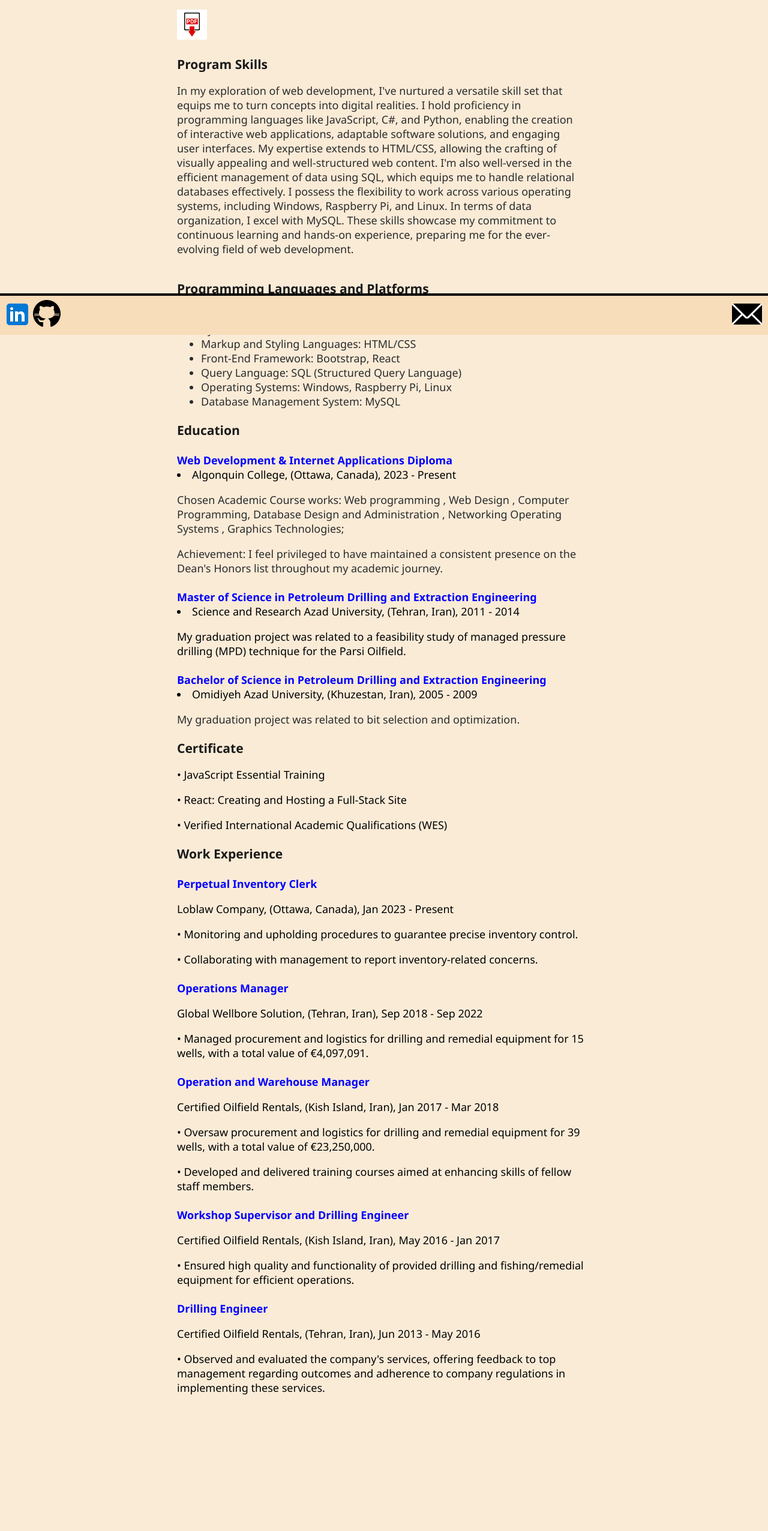
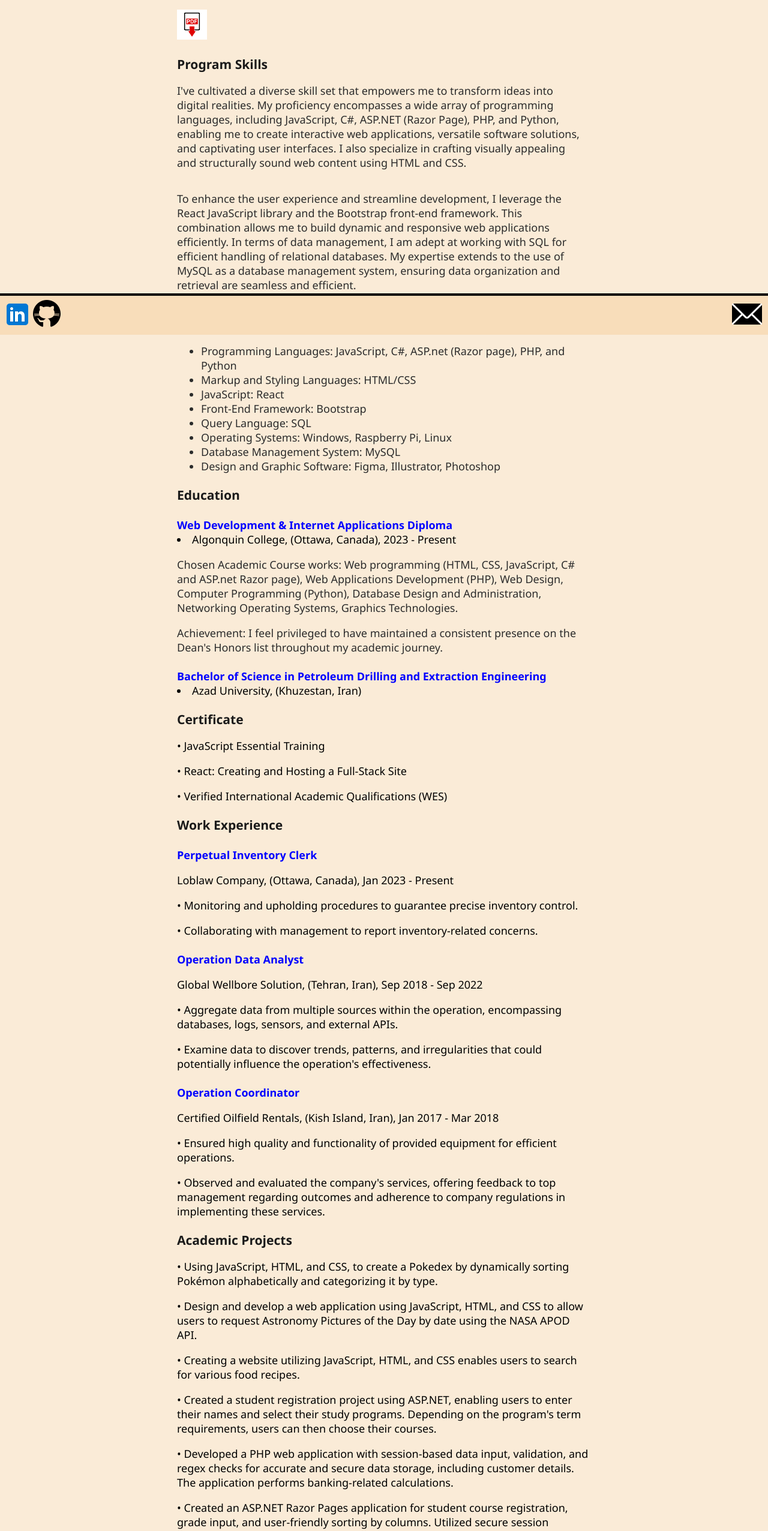
Before and after one commit to Idenshah/WebSite, a React (Create React App) app: page /about in a window 1280 px wide. Shown: the part 242-2794 px from the top of the page at 60% size. Before the commit the page ends 2712 px from the top, so only its background shows below. Built offline with nearby package versions, Linux system fonts and the light colour scheme.

Commit message:
updated.

```diff
--- a/src/Pages/AboutPage.js
+++ b/src/Pages/AboutPage.js
@@ -20,19 +20,22 @@ const AboutPage = () => {
 
         <h3>Program Skills</h3>
         <p className="aboutMe">
-          In my exploration of web development, I've nurtured a versatile skill
-          set that equips me to turn concepts into digital realities. I hold
-          proficiency in programming languages like JavaScript, C#, and Python,
-          enabling the creation of interactive web applications, adaptable
-          software solutions, and engaging user interfaces. My expertise extends
-          to HTML/CSS, allowing the crafting of visually appealing and
-          well-structured web content. I'm also well-versed in the efficient
-          management of data using SQL, which equips me to handle relational
-          databases effectively. I possess the flexibility to work across
-          various operating systems, including Windows, Raspberry Pi, and Linux.
-          In terms of data organization, I excel with MySQL. These skills
-          showcase my commitment to continuous learning and hands-on experience,
-          preparing me for the ever-evolving field of web development.
+          I've cultivated a diverse skill set that empowers me to transform
+          ideas into digital realities. My proficiency encompasses a wide array
+          of programming languages, including JavaScript, C#, ASP.NET (Razor
+          Page), PHP, and Python, enabling me to create interactive web
+          applications, versatile software solutions, and captivating user
+          interfaces. I also specialize in crafting visually appealing and
+          structurally sound web content using HTML and CSS.
+        </p>
+        <p className="aboutMe">
+          To enhance the user experience and streamline development, I leverage
+          the React JavaScript library and the Bootstrap front-end framework.
+          This combination allows me to build dynamic and responsive web
+          applications efficiently. In terms of data management, I am adept at
+          working with SQL for efficient handling of relational databases. My
+          expertise extends to the use of MySQL as a database management system,
+          ensuring data organization and retrieval are seamless and efficient.
         </p>
         <h3>Programming Languages and Platforms</h3>
         <ul className="aboutList">
@@ -45,12 +48,16 @@ const AboutPage = () => {
             HTML/CSS
           </li>
           <li>
+            <span className="listBold"> JavaScript: </span>
+            React
+          </li>
+          <li>
             <span className="listBold"> Front-End Framework: </span>
-            Bootstrap, React
+            Bootstrap
           </li>
           <li>
             <span className="listBold"> Query Language: </span>
-            SQL (Structured Query Language)
+            SQL
           </li>
           <li>
             <span className="listBold"> Operating Systems: </span>
@@ -60,38 +67,31 @@ const AboutPage = () => {
             <span className="listBold"> Database Management System: </span>
             MySQL
           </li>
+          <li>
+            <span className="listBold"> Design and Graphic Software: </span>
+            Figma, Illustrator, Photoshop
+          </li>
         </ul>
         <h3>Education</h3>
         <h4>Web Development & Internet Applications Diploma</h4>
         <li>Algonquin College, (Ottawa, Canada), 2023 - Present</li>
         <dl className="aboutList">
-          <span className="listBold"> Chosen Academic Course works: </span>Web
-          programming , Web Design , Computer Programming, Database Design and
-          Administration , Networking Operating Systems , Graphics Technologies;
+          <span className="listBold"> Chosen Academic Course works: </span>
+          Web programming (HTML, CSS, JavaScript, C# and ASP.net Razor page),
+          Web Applications Development (PHP), Web Design, Computer Programming
+          (Python), Database Design and Administration, Networking Operating
+          Systems, Graphics Technologies.
         </dl>
         <dl className="aboutList">
           <span className="listBold"> Achievement: </span>I feel privileged to
           have maintained a consistent presence on the Dean's Honors list
           throughout my academic journey.
         </dl>
-        <h4>
-          Master of Science in Petroleum Drilling and Extraction Engineering
-        </h4>
-        <li>
-          Science and Research Azad University, (Tehran, Iran), 2011 - 2014
-        </li>
-        <dl>
-          My graduation project was related to a feasibility study of managed
-          pressure drilling (MPD) technique for the Parsi Oilfield.
-        </dl>
 
         <h4>
           Bachelor of Science in Petroleum Drilling and Extraction Engineering
         </h4>
-        <li>Omidiyeh Azad University, (Khuzestan, Iran), 2005 - 2009</li>
-        <dl className="aboutList">
-          My graduation project was related to bit selection and optimization.
-        </dl>
+        <li>Azad University, (Khuzestan, Iran)</li>
         <h3>Certificate</h3>
         <div className="certification">
           <dl>• JavaScript Essential Training</dl>
@@ -111,45 +111,100 @@ const AboutPage = () => {
             concerns.
           </dl>
         </div>
-        <h4>Operations Manager</h4>
+        <h4>Operation Data Analyst</h4>
         <div className="workList">
           <dl>Global Wellbore Solution, (Tehran, Iran), Sep 2018 - Sep 2022</dl>
           <dl>
-            • Managed procurement and logistics for drilling and remedial
-            equipment for 15 wells, with a total value of €4,097,091.
+            • Aggregate data from multiple sources within the operation,
+            encompassing databases, logs, sensors, and external APIs.
+          </dl>
+          <dl>
+            • Examine data to discover trends, patterns, and irregularities that
+            could potentially influence the operation's effectiveness.
           </dl>
         </div>
-        <h4>Operation and Warehouse Manager</h4>
+        <h4>Operation Coordinator</h4>
         <dl>
           Certified Oilfield Rentals, (Kish Island, Iran), Jan 2017 - Mar 2018
         </dl>
         <div className="workList">
           <dl>
-            • Oversaw procurement and logistics for drilling and remedial
-            equipment for 39 wells, with a total value of €23,250,000.
+            • Ensured high quality and functionality of provided equipment for
+            efficient operations.
           </dl>
-          <dl>
-            • Developed and delivered training courses aimed at enhancing skills
-            of fellow staff members.
-          </dl>
-        </div>
-        <h4>Workshop Supervisor and Drilling Engineer</h4>
-        <dl>
-          Certified Oilfield Rentals, (Kish Island, Iran), May 2016 - Jan 2017
-        </dl>
-        <div className="workList">
-          <dl>
-            • Ensured high quality and functionality of provided drilling and
-            fishing/remedial equipment for efficient operations.
-          </dl>
-        </div>
-        <h4>Drilling Engineer</h4>
-        <dl>Certified Oilfield Rentals, (Tehran, Iran), Jun 2013 - May 2016</dl>
-        <div className="workList">
           <dl>
             • Observed and evaluated the company's services, offering feedback
             to top management regarding outcomes and adherence to company
             regulations in implementing these services.
+          </dl>
+        </div>
+        <h3>Academic Projects</h3>
+        <div className="academicProjects">
+          <dl>
+            • Using JavaScript, HTML, and CSS, to create a Pokedex by
+            dynamically sorting Pokémon alphabetically and categorizing it by
+            type.
+          </dl>
+          <dl>
+            • Design and develop a web application using JavaScript, HTML, and
+            CSS to allow users to request Astronomy Pictures of the Day by date
+            using the NASA APOD API.
+          </dl>
+          <dl>
+            • Creating a website utilizing JavaScript, HTML, and CSS enables
+            users to search for various food recipes.
+          </dl>
+          <dl>
+            • Created a student registration project using ASP.NET, enabling
+            users to enter their names and select their study programs.
+            Depending on the program's term requirements, users can then choose
+            their courses.
+          </dl>
+          <dl>
+            • Developed a PHP web application with session-based data input,
+            validation, and regex checks for accurate and secure data storage,
+            including customer details. The application performs banking-related
+            calculations.
+          </dl>
+          <dl>
+            • Created an ASP.NET Razor Pages application for student course
+            registration, grade input, and user-friendly sorting by columns.
+            Utilized secure session management for data storage.
+          </dl>
+          <dl>• Developed a bank console application using C#.</dl>
+          <dl>
+            • Created a Python program to calculate cone volumes, generate
+            secure passwords, and count vowel characters in inputs.
+          </dl>
+        </div>
+        <h3>Additional Qualifications</h3>
+        <div className="qualifications">
+          <dl>
+            • Proficient in Microsoft Office Suite, with a strong focus on Word,
+            Excel, PowerPoint, and Outlook.
+          </dl>
+          <dl>
+            • Proficient in using Git for code version control and facilitating
+            collaborative work, enhancing code/data management, and sharing.
+          </dl>
+          <dl>
+            • The ability to collaborate successfully with diverse teams in
+            demanding situations, resulting in the consistent achievement of
+            project objectives.
+          </dl>
+          <dl>
+            • Strong communication and interpersonal skills in working with team
+            managers, supervisors, and colleagues from diverse backgrounds and
+            disciplines.
+          </dl>
+          <dl>
+            • Utilize efficient time management techniques to effectively
+            schedule tasks and ensure prompt completion of work within specified
+            deadlines.
+          </dl>
+          <dl>
+            • Effective problem-solving abilities to address customer concerns
+            and ensure timely resolution.
           </dl>
         </div>
       </div>
```
